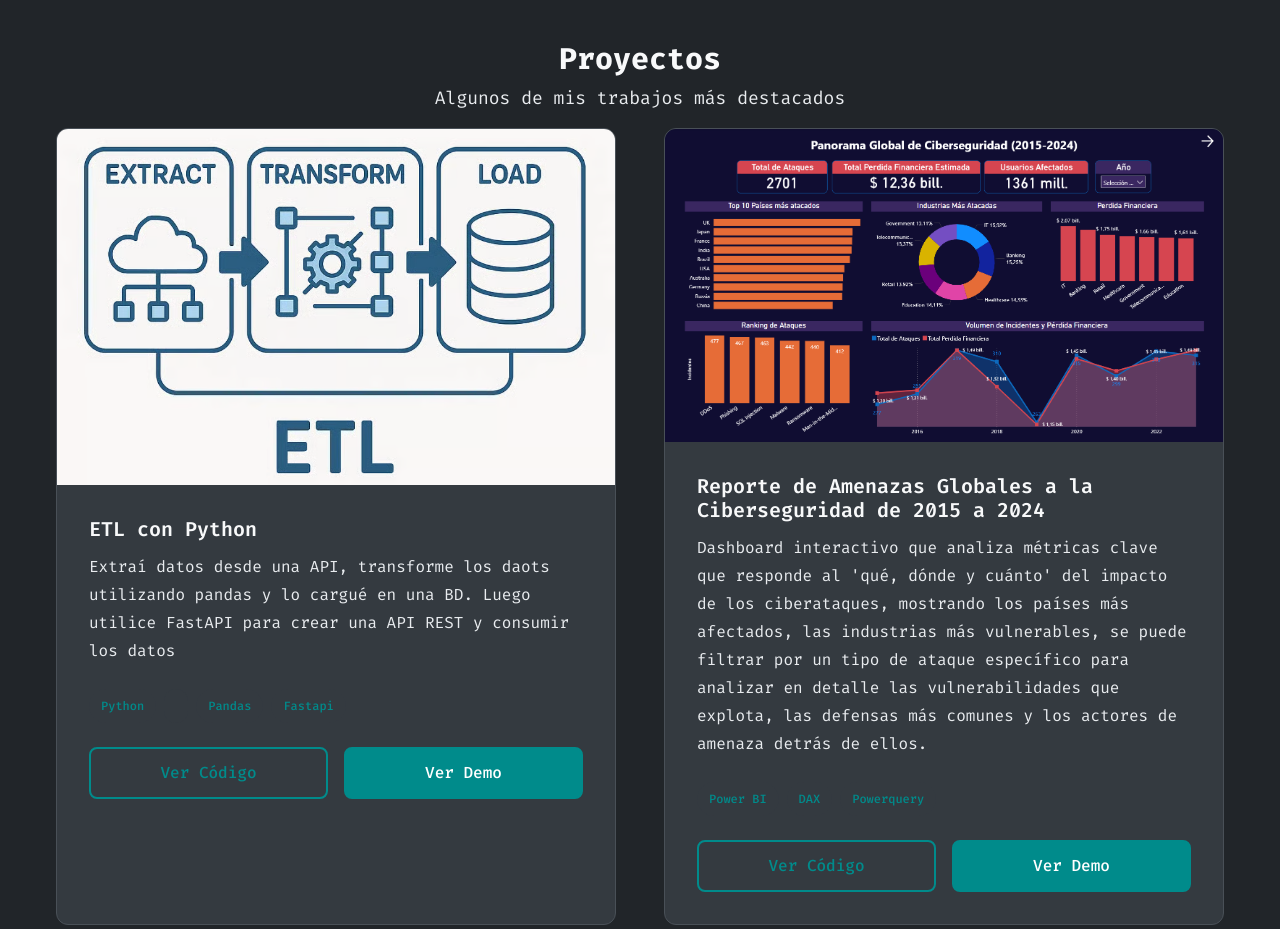
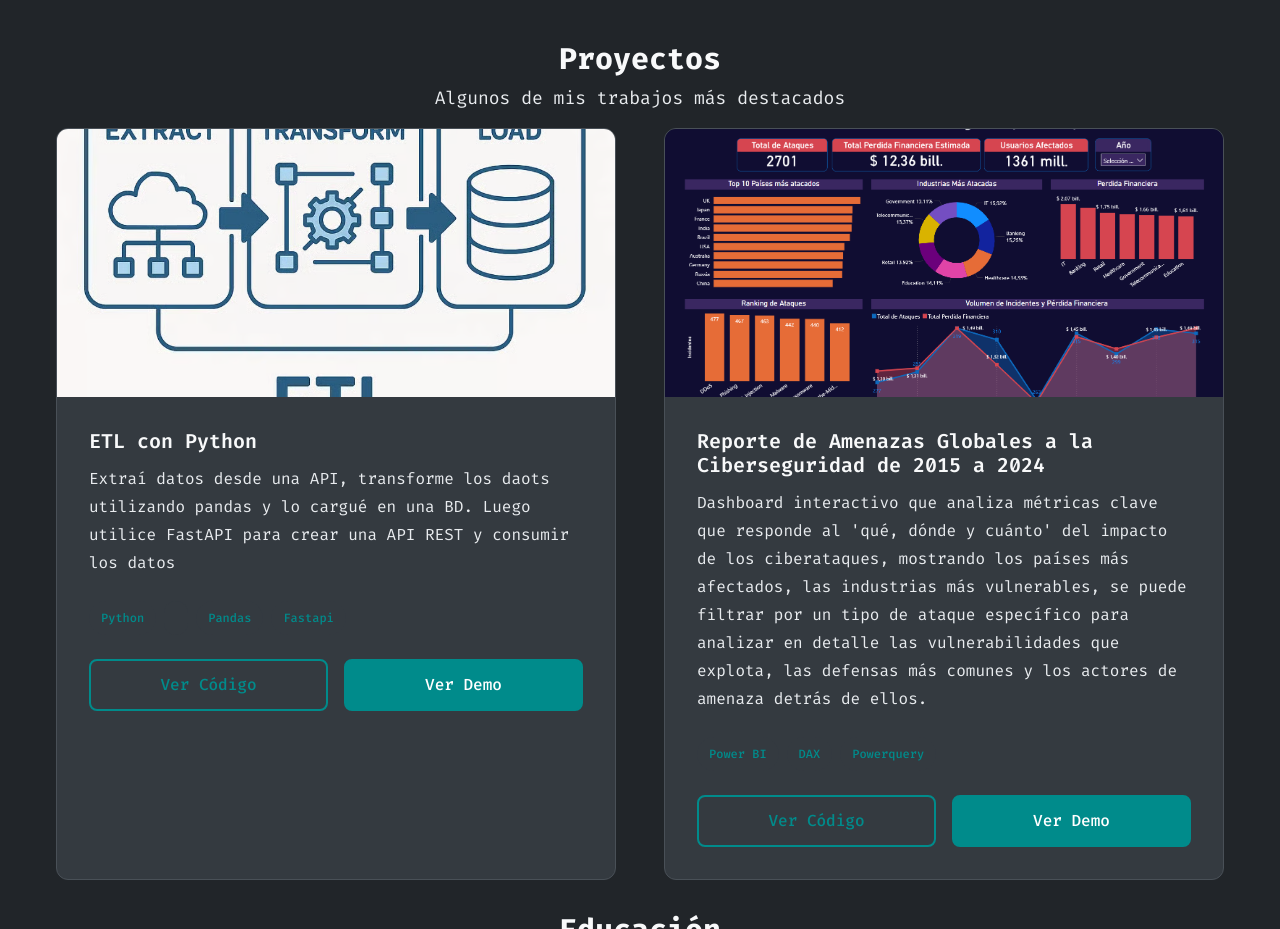
Before and after one commit to gabygramajo/portfolio, a website built with Vite: page index.html in a window 1280 px wide. Shown: the part 2262-3191 px from the top of the page. Built offline with nearby package versions, Linux system fonts and the light colour scheme; animation ran at ten frames a second; a web font is replaced by a local one.

Commit message:
update width & height project card

```diff
--- a/assets/css/components.css
+++ b/assets/css/components.css
@@ -181,7 +181,7 @@
 .project-card__image {
     width: 100%;
     height: auto;
-    max-height: 356px;
+    max-height: 268px;
     overflow: hidden;
     position: relative;
 
--- a/assets/css/responsive.css
+++ b/assets/css/responsive.css
@@ -257,6 +257,6 @@
     }
 
     .projects__container {
-        grid-template-columns: repeat(auto-fit, minmax(400px, 1fr));
+        grid-template-columns: repeat(auto-fit, minmax(400px, 480px));
     }
 }
```
